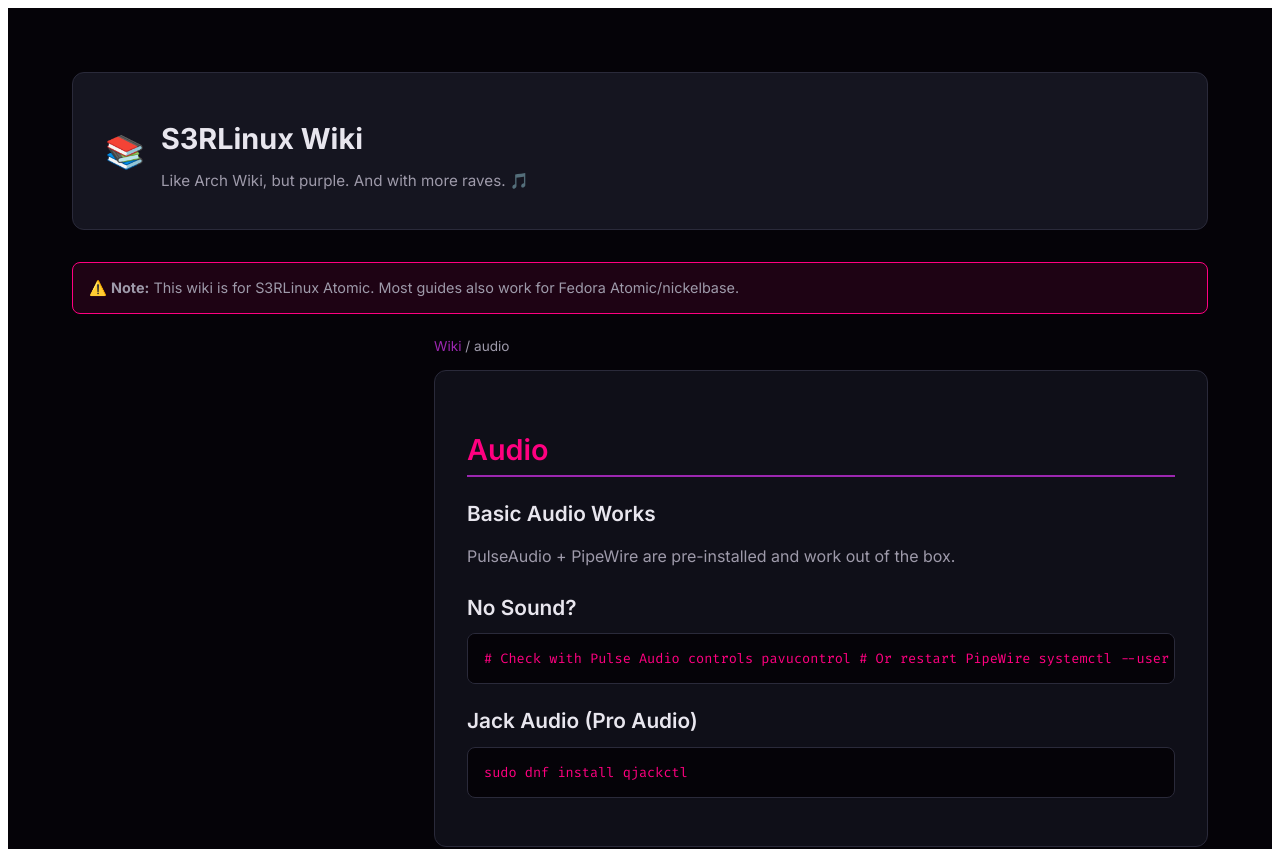
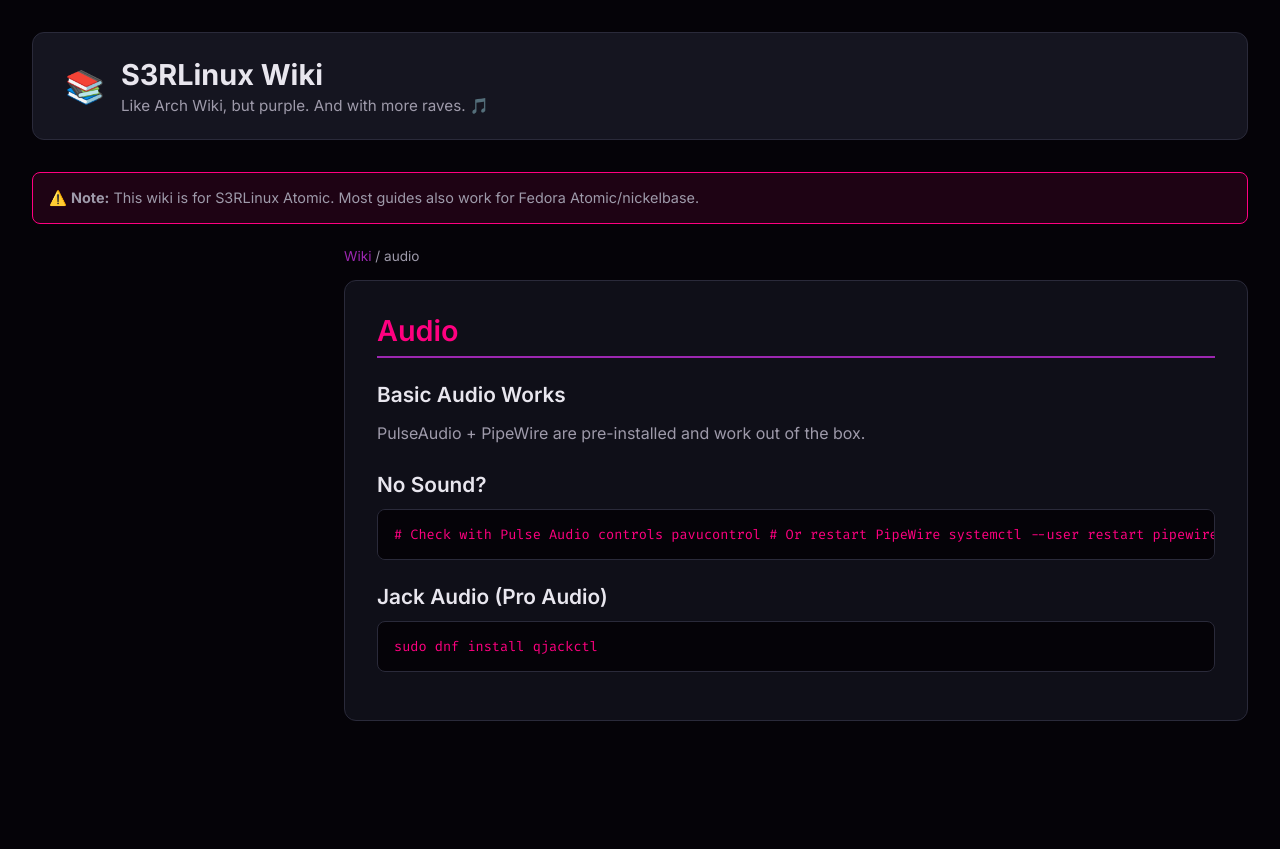
Before and after one commit to ravecorelabs/S3RLinux-Atomic, a React (Vite) app in the folder docs-src/: page /#/wiki/audio in a window 1280 px wide. Shown: the top 849 px of the page. Built offline with nearby package versions, Linux system fonts and the light colour scheme.

Commit message:
fix: white corners, fix wiki article routing, scroll to top on article change

```diff
--- a/docs-src/index.html
+++ b/docs-src/index.html
@@ -8,6 +8,22 @@
     <link rel="preconnect" href="https://fonts.googleapis.com" />
     <link rel="preconnect" href="https://fonts.gstatic.com" crossorigin />
     <link href="https://fonts.googleapis.com/css2?family=Inter:wght@400;500;600;700;800&family=Fira+Code:wght@400;500;600&display=swap" rel="stylesheet" />
+    <style>
+      * { margin: 0; padding: 0; box-sizing: border-box; }
+      html, body {
+        width: 100%;
+        min-height: 100vh;
+        background: #050308;
+        margin: 0;
+        padding: 0;
+        overflow-x: hidden;
+      }
+      #root {
+        width: 100%;
+        min-height: 100vh;
+        background: #050308;
+      }
+    </style>
   </head>
   <body>
     <div id="root"></div>
--- a/docs-src/src/Wiki.jsx
+++ b/docs-src/src/Wiki.jsx
@@ -160,19 +160,13 @@
 function Wiki() {
   const [, setLocation] = useLocation()
   const [match, params] = useRoute('/wiki/:article')
+  const [isMobile, setIsMobile] = useState(false)
+
+  const selectedArticle = (match && params && params.article) || 'getting-started'
 
   useEffect(() => {
-    if (match && params && params.article) {
-      setSelectedArticle(params.article)
-    }
-  }, [match, params])
-
-  const [selectedArticle, setSelectedArticle] = useState(() => {
-    const hash = window.location.hash.replace('#', '')
-    if (hash.startsWith('wiki/')) return hash.slice(5)
-    return 'getting-started'
-  })
-  const [isMobile, setIsMobile] = useState(false)
+    window.scrollTo(0, 0)
+  }, [selectedArticle])
 
   useEffect(() => {
     const checkMobile = () => setIsMobile(window.innerWidth < 768)
@@ -231,7 +225,7 @@
       padding: '2rem',
       fontFamily: "'Inter', 'Segoe UI', -apple-system, BlinkMacSystemFont, sans-serif"
     }}>
-      <div style={{ padding: '2rem', maxWidth: 1400, margin: '0 auto' }}>
+      <div style={{ maxWidth: 1400, margin: '0 auto' }}>
       {/* Wiki Header - Arch Wiki style */}
       <div style={{
         background: colors.gray,
@@ -285,11 +279,6 @@
                   <Link
                     key={article.id}
                     href={`/wiki/${article.id}`}
-                    onClick={(e) => {
-                      e.preventDefault()
-                      setSelectedArticle(article.id)
-                      document.getElementById(article.id)?.scrollIntoView({ behavior: 'smooth' })
-                    }}
                     style={{
                       ...wikiStyles.navLink,
                       ...(selectedArticle === article.id ? wikiStyles.navLinkActive : {})
@@ -320,7 +309,7 @@
         {isMobile && (
           <select
             value={selectedArticle}
-            onChange={(e) => setSelectedArticle(e.target.value)}
+            onChange={(e) => setLocation(`/wiki/${e.target.value}`)}
             style={{
               width: '100%',
               padding: '1rem',
```
Also changed, not shown: 1 other file (tests, documents, lock files or other folders).
